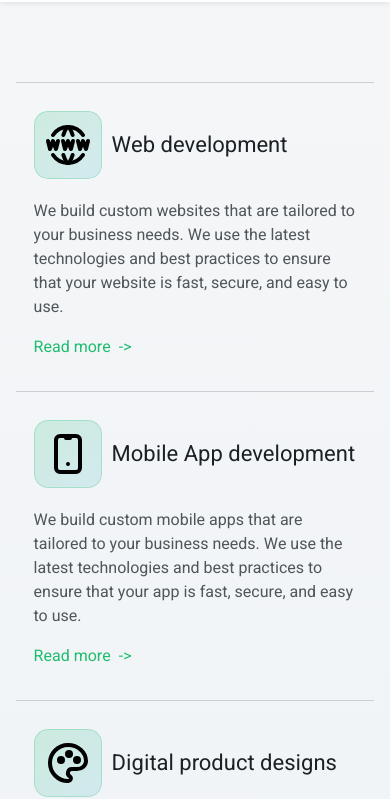
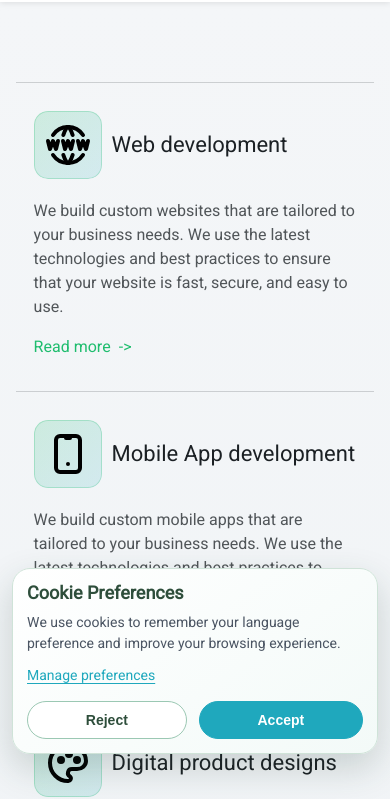
Before and after one commit to DatoDgebuadze/softweb, a website: page services.html in a window 390 px wide. Shown: the part 78-877 px from the top of the page. Drawn offline with Linux system fonts and the light colour scheme.

Commit message:
fix(cookie-banner): stabilize GitHub Pages styling and bust asset cache
Add dedicated cookie-banner stylesheet and versioned CSS/JS URLs across all pages to avoid stale or missing styles on deployment.

```diff
--- /dev/null
+++ b/css/partials/99-cookie-banner.css
@@ -0,0 +1,128 @@
+.cookie-banner {
+  position: fixed;
+  left: 24px;
+  right: 24px;
+  bottom: 24px;
+  z-index: 99999;
+  display: flex;
+  align-items: flex-end;
+  justify-content: space-between;
+  gap: 22px;
+  pointer-events: auto;
+  background: linear-gradient(145deg, #ffffff, #f3faf8);
+  color: #3e3e3e;
+  border: 1px solid #cfe3d8;
+  border-radius: 18px;
+  padding: 18px 20px;
+  box-shadow: 0 14px 36px rgba(35, 66, 54, 0.2);
+}
+
+.cookie-banner[hidden] {
+  display: none !important;
+}
+
+.cookie-banner-content {
+  max-width: 760px;
+}
+
+.cookie-banner h2 {
+  margin: 0 0 6px;
+  font-size: 20px;
+  line-height: 1.25;
+  color: #2e4e3b;
+}
+
+.cookie-banner p {
+  margin: 0;
+  font-size: 15px;
+  line-height: 1.55;
+  color: #4b5563;
+}
+
+.cookie-manage-link {
+  display: inline-block;
+  margin-top: 10px;
+  font-size: 14px;
+  color: #1fa8bd;
+  text-decoration: underline;
+  text-underline-offset: 3px;
+}
+
+.cookie-manage-link:hover {
+  color: #167c8d;
+}
+
+.cookie-banner-actions {
+  display: flex;
+  gap: 12px;
+  flex-shrink: 0;
+}
+
+.cookie-btn {
+  border-radius: 22px;
+  padding: 10px 18px;
+  font-size: 14px;
+  font-weight: 600;
+  cursor: pointer;
+  border: 1px solid transparent;
+  transition: all 0.25s ease;
+}
+
+.cookie-btn:focus-visible,
+.cookie-manage-link:focus-visible {
+  outline: 2px solid #1fa8bd;
+  outline-offset: 2px;
+  border-radius: 6px;
+}
+
+.cookie-btn-accept {
+  background: #1fa8bd;
+  border-color: #1fa8bd;
+  color: #ffffff;
+}
+
+.cookie-btn-accept:hover {
+  background: #18879a;
+  border-color: #18879a;
+  transform: translateY(-2px);
+}
+
+.cookie-btn-reject {
+  background: #ffffff;
+  border-color: #9bc8b3;
+  color: #2e4e3b;
+}
+
+.cookie-btn-reject:hover {
+  border-color: #2e4e3b;
+  transform: translateY(-2px);
+}
+
+@media (max-width: 576px) {
+  .cookie-banner {
+    left: 12px;
+    right: 12px;
+    bottom: 12px;
+    flex-direction: column;
+    align-items: flex-start;
+    gap: 14px;
+    padding: 14px;
+  }
+
+  .cookie-banner h2 {
+    font-size: 18px;
+  }
+
+  .cookie-banner p {
+    font-size: 14px;
+  }
+
+  .cookie-banner-actions {
+    width: 100%;
+    justify-content: stretch;
+  }
+
+  .cookie-btn {
+    flex: 1 1 auto;
+  }
+}
--- a/services.html
+++ b/services.html
@@ -2,7 +2,8 @@
 <html lang="en">
 
 <head>
-  <link rel="stylesheet" href="css/style.css" />
+  <link rel="stylesheet" href="css/style.css?v=20260228" />
+  <link rel="stylesheet" href="css/partials/99-cookie-banner.css?v=20260228" />
   <link rel="icon" type="image/png" href="img/favicon.png" />
   <link href="https://fonts.googleapis.com/css?family=Heebo" rel="stylesheet" />
   <meta charset="UTF-8" />
@@ -237,9 +238,22 @@
     <span data-i18n="copyright">2026 &reg; All Rights Reserved</span>
   </section>
 
-  <script src="js/menu.js" defer></script>
-  <script src="js/i18n.js" defer></script>
-  <script src="js/main.js" defer></script>
+  <div id="cookie-banner" class="cookie-banner" hidden role="dialog" aria-live="polite" aria-modal="false" aria-labelledby="cookie-banner-title" aria-describedby="cookie-banner-text">
+    <div class="cookie-banner-content">
+      <h2 id="cookie-banner-title" data-i18n="cookie_title">Cookie Preferences</h2>
+      <p id="cookie-banner-text" data-i18n="cookie_message">We use cookies to remember your language preference and improve your browsing experience.</p>
+      <a href="contact.html#send-message" id="cookie-manage" class="cookie-manage-link" data-i18n="cookie_manage">Manage preferences</a>
+    </div>
+    <div class="cookie-banner-actions">
+      <button type="button" id="cookie-reject" class="cookie-btn cookie-btn-reject" data-i18n="cookie_reject">Reject</button>
+      <button type="button" id="cookie-accept" class="cookie-btn cookie-btn-accept" data-i18n="cookie_accept">Accept</button>
+    </div>
+  </div>
+
+  <script src="js/menu.js?v=20260228" defer></script>
+  <script src="js/cookies.js?v=20260228" defer></script>
+  <script src="js/i18n.js?v=20260228" defer></script>
+  <script src="js/main.js?v=20260228" defer></script>
 </body>
 
 </html>
```
Also changed, not shown: about.html (+6 -5 lines), contact.html (+17 -4 lines), index.html (+18 -4 lines), projects.html (+17 -4 lines).
